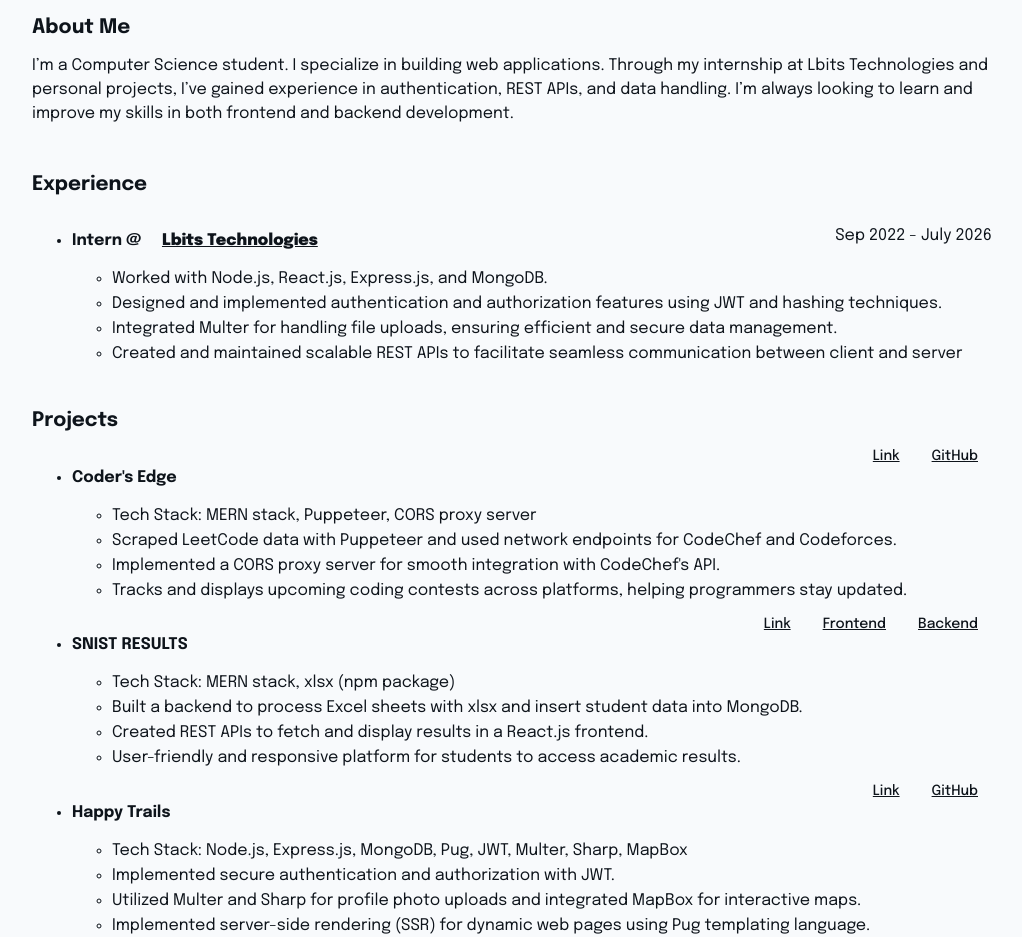
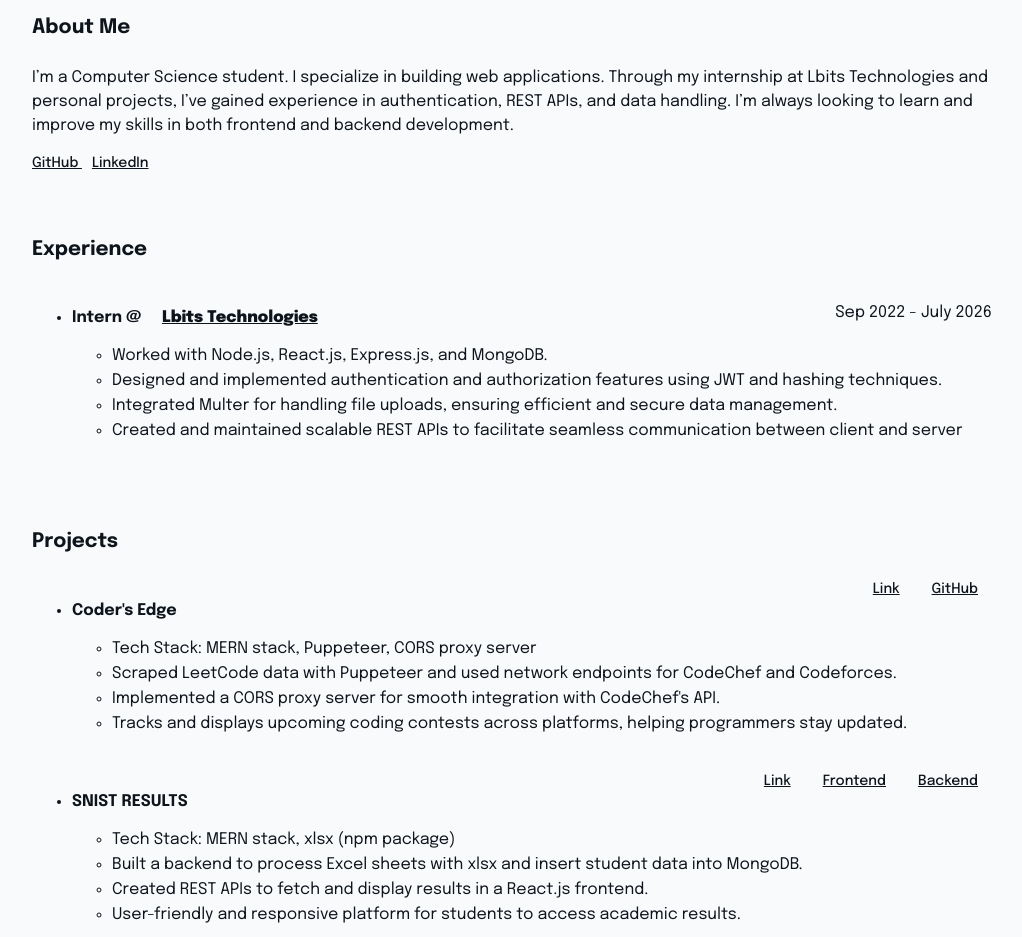
Before and after one commit to VarshithSoma/Portfolio, a plain HTML site: page index.html in a window 1280 px wide. Shown: the part 315-1252 px from the top of the page, without its empty margins (128-1150 px from the left). Drawn offline with Linux system fonts and the light colour scheme.

Commit message:
fix: minor fix

```diff
--- a/index.html
+++ b/index.html
@@ -75,6 +75,13 @@
             APIs, and data handling. I’m always looking to learn and improve my
             skills in both frontend and backend development.
           </p>
+          <div class="imgs">
+            <a href="https://github.com/VarshithSoma/"> GitHub </a>
+
+            <a href="https://www.linkedin.com/in/varshith-kumar-soma-950971255/"
+              >LinkedIn</a
+            >
+          </div>
         </section>
 
         <!-- Experience Section -->
@@ -112,7 +119,7 @@
         </section>
 
         <!-- Projects Section -->
-        <section id="experience" class="section">
+        <section id="experience" class="section margin-b-req">
           <h3 class="section-title">Projects</h3>
 
           <ul class="timeline">
--- a/styles.css
+++ b/styles.css
@@ -242,3 +242,12 @@ h4 a {
   padding: 1em;
   text-decoration: underline;
 }
+section {
+  display: flex;
+  flex-direction: column;
+  justify-content: space-around;
+}
+.imgs a {
+  text-decoration: underline;
+  margin-right: 10px;
+}
```
